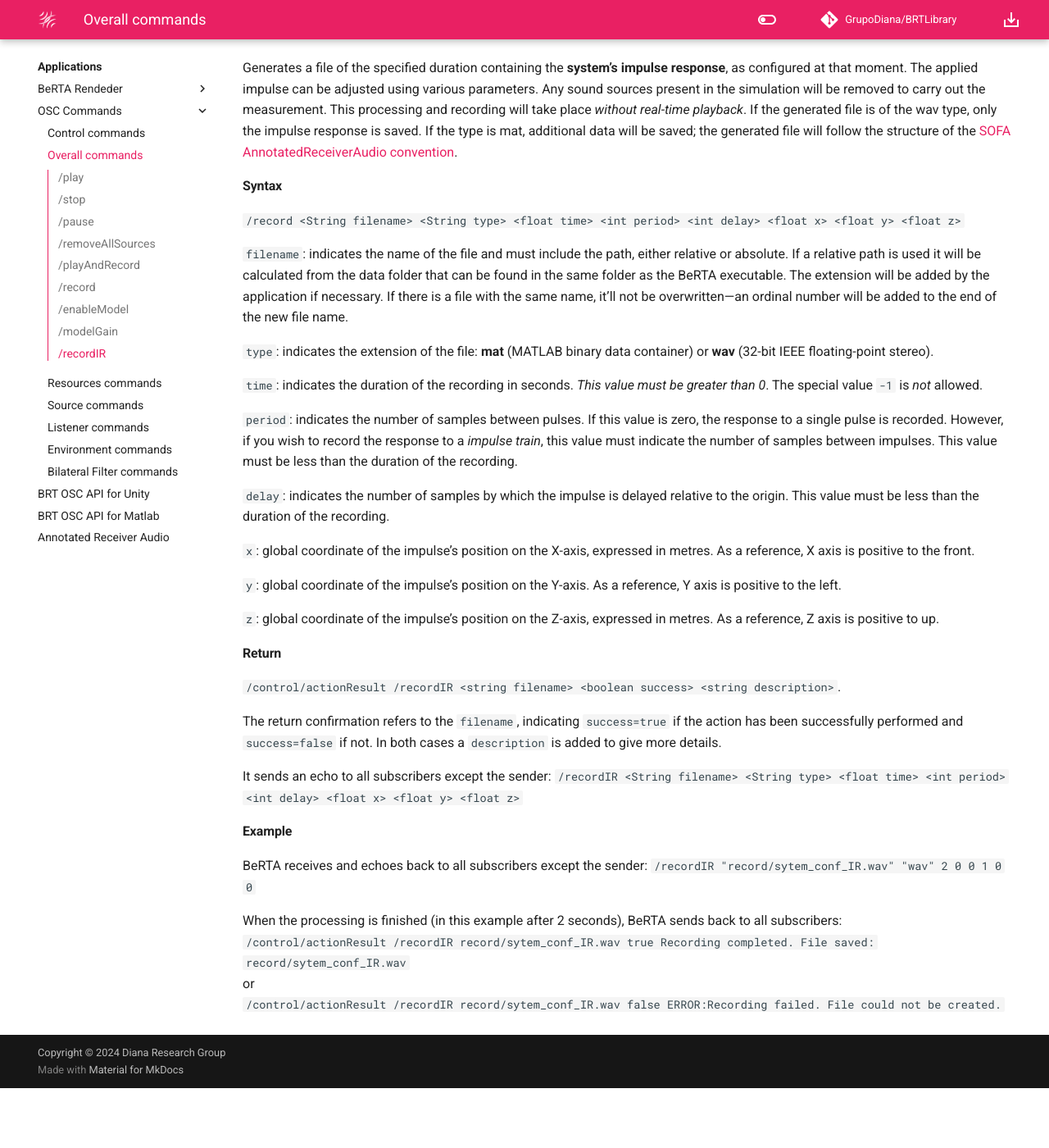
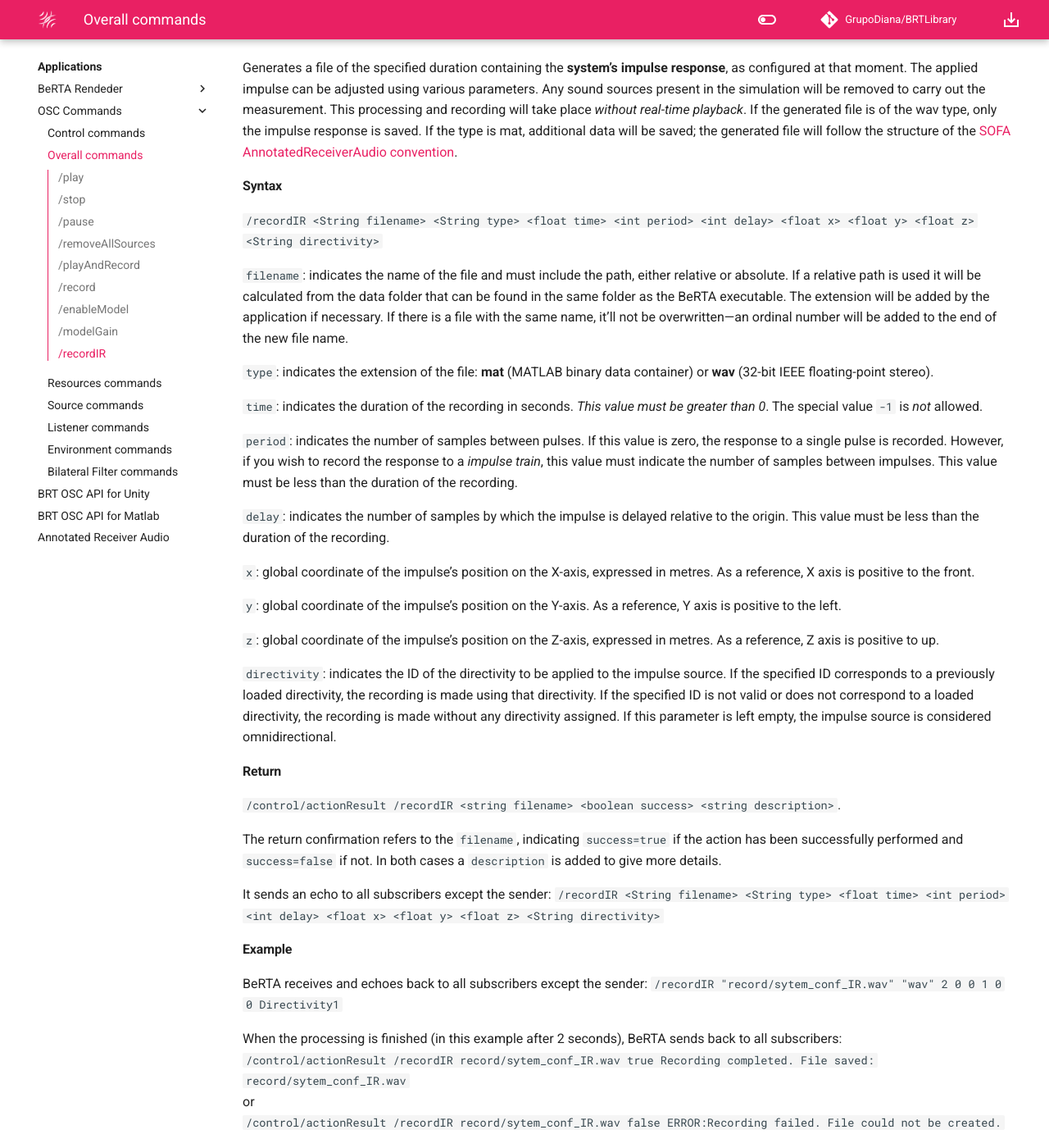
Before and after one commit to GrupoDiana/BRT-Documentation, an MkDocs documentation site: the page built from docs/osc/overall.md, in a window 1280 px wide and 1400 px high, scrolled down 5268 px. Shown: the whole window at 82% size. Built offline with MkDocs 1.6.1 and Material for MkDocs 9.7.7, drawn with Linux system fonts in a browser that asks for light colours; comment, search, counter and statistics services are not loaded; before the commit the page ends 6595 px from its top, so only the background shows below that.

Commit message:
feat: update /recordIR with new functionality

```diff
--- a/docs/osc/overall.md
+++ b/docs/osc/overall.md
@@ -189,7 +189,7 @@ Generates a file of the specified duration containing the **system’s impulse r
 If the generated file is of the wav type, only the impulse response is saved. If the type is mat, additional data will be saved; the generated file will follow the structure of the [SOFA AnnotatedReceiverAudio convention](https://www.sofaconventions.org/mediawiki/index.php/AnnotatedReceiverAudio).
 
 #### Syntax
-`/record <String filename> <String type> <float time> <int period> <int delay> <float x> <float y> <float z>`
+`/recordIR <String filename> <String type> <float time> <int period> <int delay> <float x> <float y> <float z> <String directivity>`
 
 `filename`: indicates the name of the file and must include the path, either relative or absolute. If a relative path is used it will be calculated from the data folder that can be found in the same folder as the BeRTA executable. The extension will be added by the application if necessary. If there is a file with the same name, it’ll not be overwritten—an ordinal number will be added to the end of the new file name.
 
@@ -207,15 +207,17 @@ If the generated file is of the wav type, only the impulse response is saved. If
 
 `z`: global coordinate of the impulse’s position on the Z-axis, expressed in metres. As a reference, Z axis is positive to up.
 
+`directivity`: indicates the ID of the directivity to be applied to the impulse source. If the specified ID corresponds to a previously loaded directivity, the recording is made using that directivity. If the specified ID is not valid or does not correspond to a loaded directivity, the recording is made without any directivity assigned. If this parameter is left empty, the impulse source is considered omnidirectional.
+
 #### Return
 `/control/actionResult /recordIR <string filename> <boolean success> <string description>`.
 
 The return confirmation refers to the `filename`, indicating `success=true` if the action has been successfully performed and `success=false` if not. In both cases a `description` is added to give more details.
 
-It sends an echo to all subscribers except the sender: `/recordIR <String filename> <String type> <float time> <int period> <int delay> <float x> <float y> <float z>`
+It sends an echo to all subscribers except the sender: `/recordIR <String filename> <String type> <float time> <int period> <int delay> <float x> <float y> <float z> <String directivity>`
 
 #### Example
-BeRTA receives and echoes back to all subscribers except the sender: `/recordIR "record/sytem_conf_IR.wav" "wav" 2 0 0 1 0 0`
+BeRTA receives and echoes back to all subscribers except the sender: `/recordIR "record/sytem_conf_IR.wav" "wav" 2 0 0 1 0 0 Directivity1`
 
 When the processing is finished (in this example after 2 seconds), BeRTA sends back to all subscribers:
 `/control/actionResult /recordIR record/sytem_conf_IR.wav true Recording completed. File saved: record/sytem_conf_IR.wav`
```
